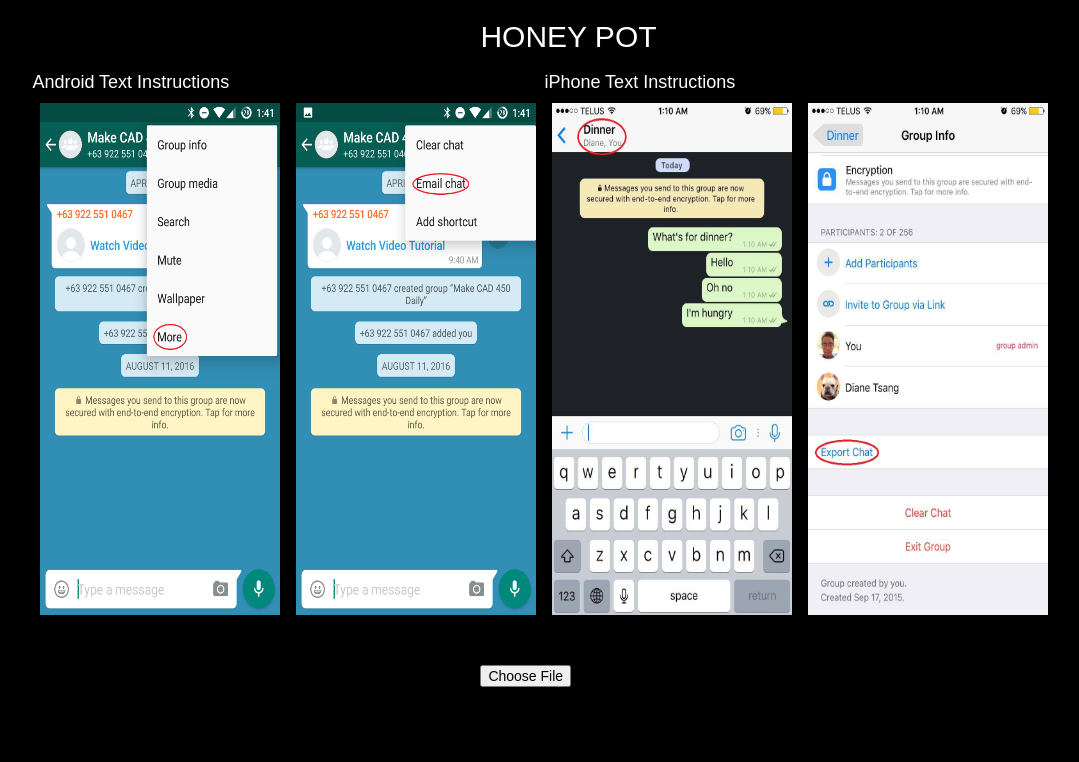
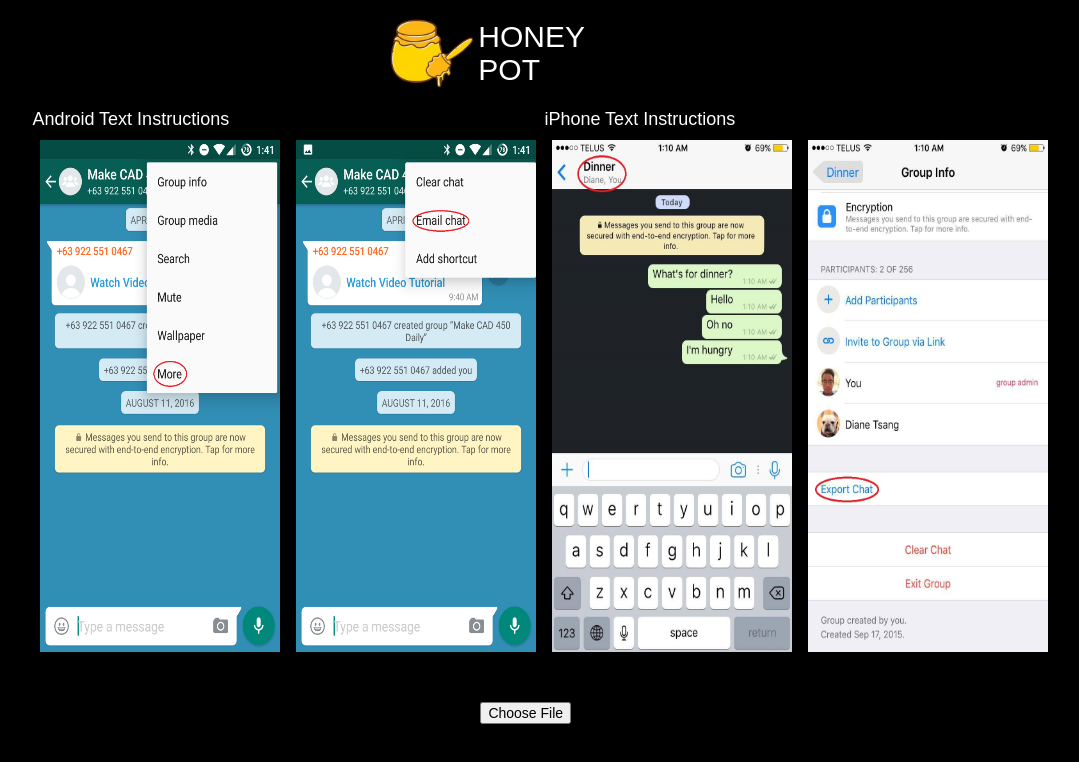
Before and after one commit to Danieltsang/honeybuns, a React (Create React App) app: page / in a window 1280 px wide. Shown: the top 762 px of the page, without its empty margins (70-1149 px from the left). Built offline with nearby package versions, Linux system fonts and the light colour scheme.

Commit message:
logo and stuff

```diff
--- a/src/components/Upload.js
+++ b/src/components/Upload.js
@@ -5,7 +5,18 @@
   render() {
     return (
       <div>
-        <h2 className='upload-ctn'>HONEY POT</h2>
+        <div className='container-fluid'>
+          <div className='row'>
+            <div className='col-xs-offset-4 col-xs-1'>
+              <div className='logo-container'>
+                <img src={require('../images/hb-logo.png')} alt=''/>
+              </div>
+            </div>
+            <div className='col-xs-1'>
+              <h2>HONEY POT</h2>
+            </div>
+          </div>
+        </div>
         <div className='upload-image-container'>
           <div>
             <h4> Android Text Instructions </h4>
--- a/src/styles/upload-area.css
+++ b/src/styles/upload-area.css
@@ -1,3 +1,14 @@
+.logo-container {
+    text-align:center;
+}
+
+.logo-container img {
+    display:inline-block;
+    margin:0 5px;
+    height: 100px;
+    width: auto;
+}
+
 .upload-image-container {
     display: flex;
     margin-left: 8vw;
@@ -7,7 +18,7 @@
     display: flex;
 }
 
-img {
+.image-container img {
     width: 20vw;
     height: 64vh;
     padding-left: 8px;
```
Also changed, not shown: src/images/hb-logo.png (added), 1 other file (tests, documents, lock files or other folders).
